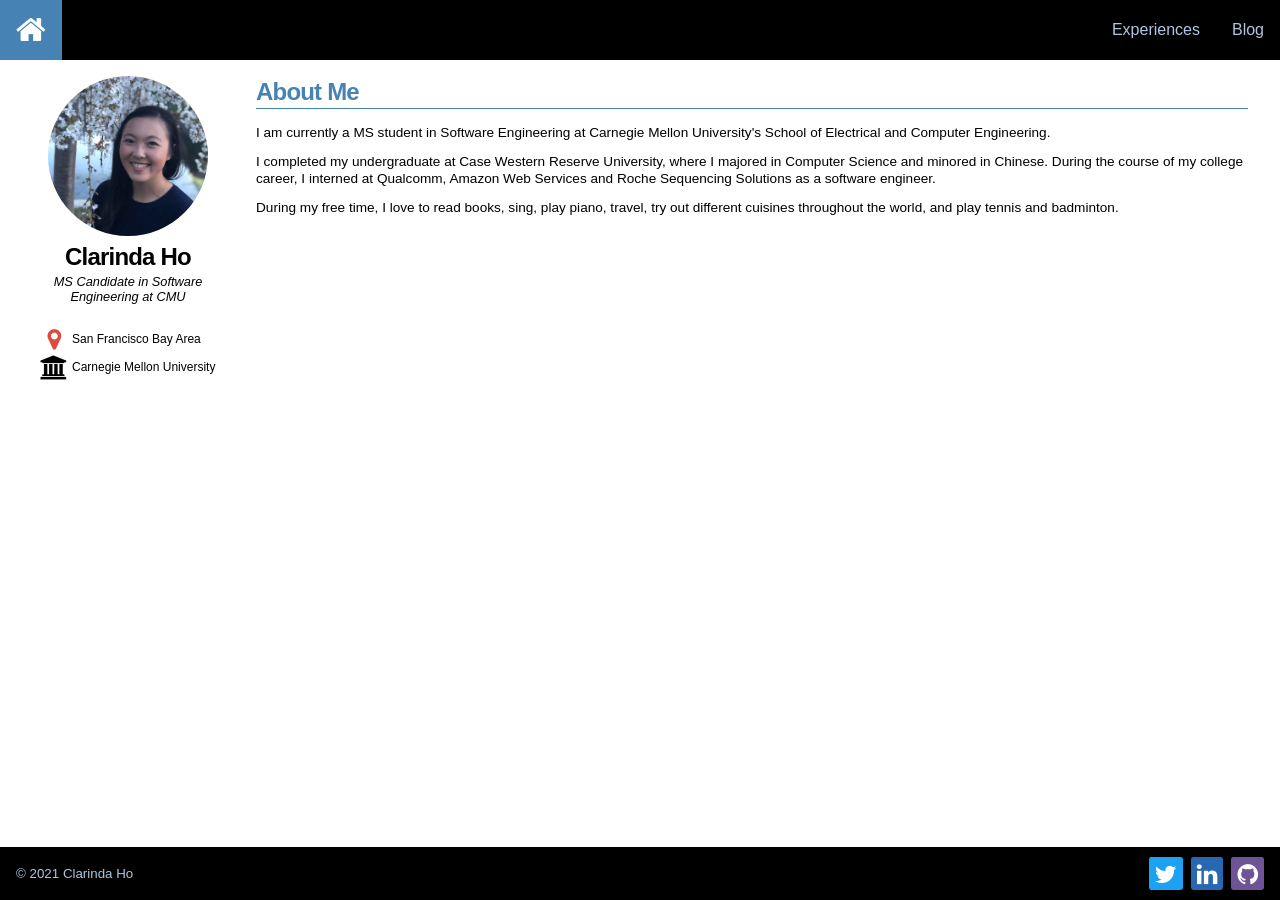
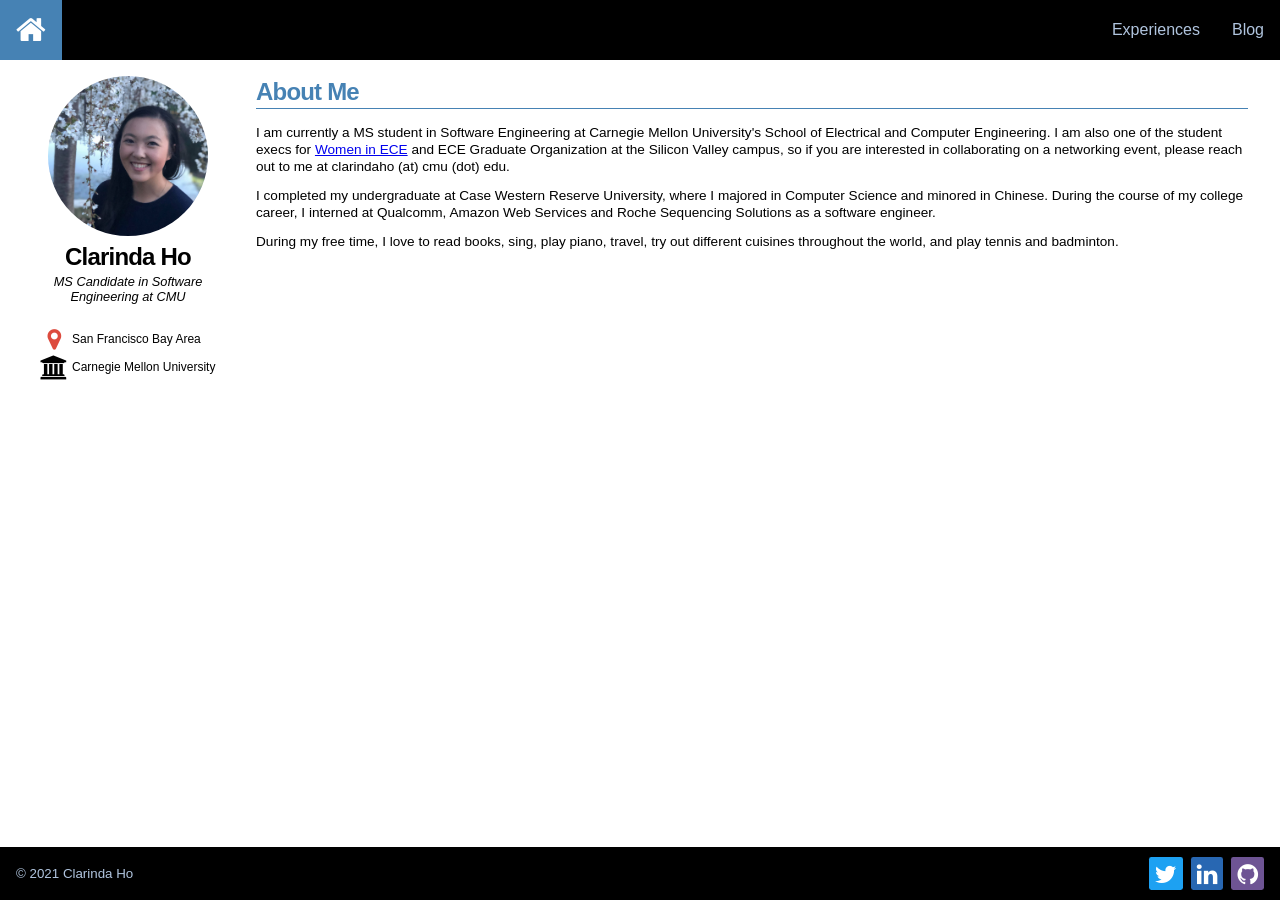
Before and after one commit to clarindaho/clarindaho.github.io, a Jekyll site: the page built from index.html, in a window 1280 px wide. Built offline with Jekyll 4.4.1, drawn with Linux system fonts in a browser that asks for light colours.

Commit message:
Update homepage with contact information for WinECE and EGO

```diff
--- a/index.html
+++ b/index.html
@@ -51,7 +51,10 @@ description: About Me
     <h2>About Me</h2>
 
     <p>I am currently a MS student in Software Engineering at Carnegie Mellon University's School of Electrical and
-        Computer Engineering.</p>
+        Computer Engineering. I am also one of the student execs for
+        <a href="https://www.instagram.com/winece_cmusv/">Women in ECE</a>
+        and ECE Graduate Organization at the Silicon Valley campus, so if you are interested in collaborating on a
+        networking event, please reach out to me at clarindaho (at) cmu (dot) edu.</p>
 
     <p>I completed my undergraduate at Case Western Reserve University, where I majored in Computer Science and minored
         in Chinese. During the course of my college career, I interned at Qualcomm, Amazon Web Services and Roche
```
